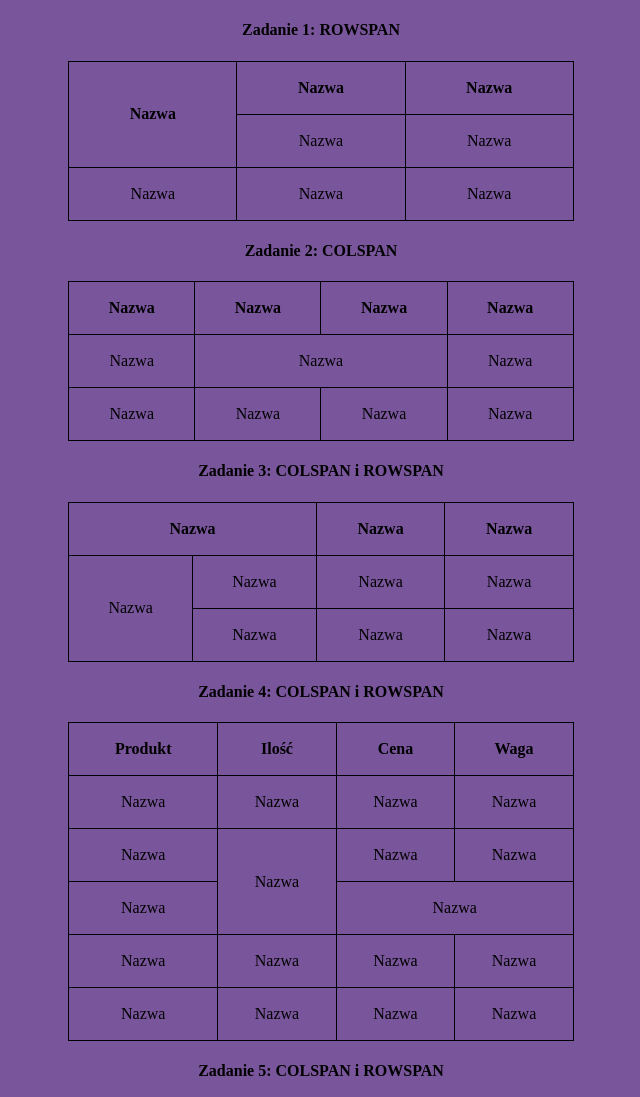
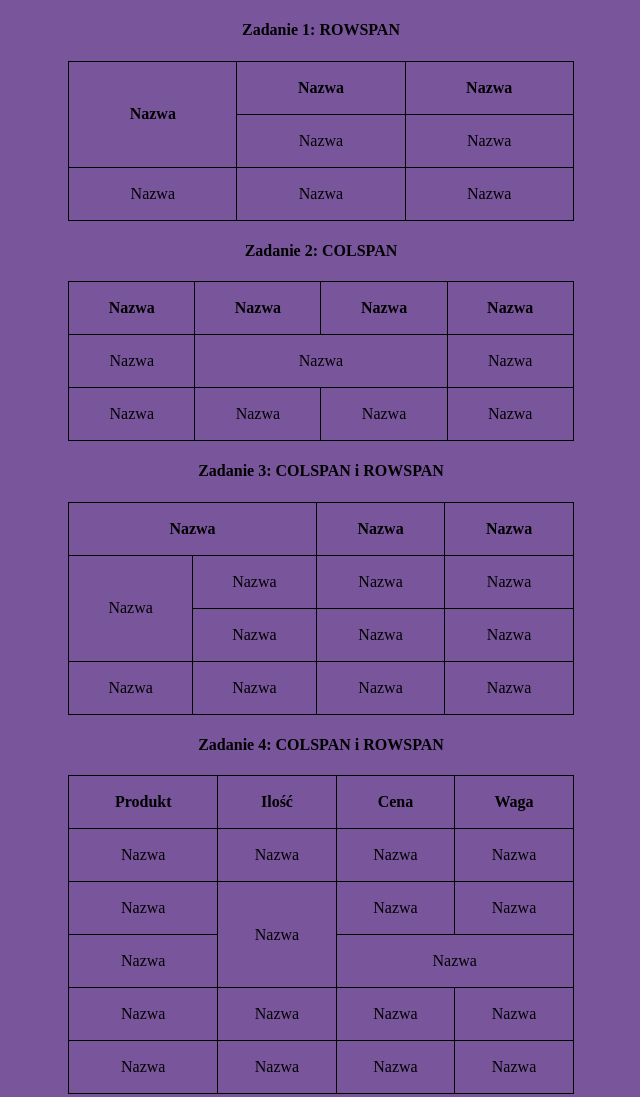
Before and after one commit to Nataka28/tabela-laczenie, a plain HTML site: page index.html in a window 1280 px wide. Shown: the top 1097 px of the page, without its empty margins (319-959 px from the left). Drawn offline with Linux system fonts and the light colour scheme.

Commit message:
Add files via upload

```diff
--- a/index.html
+++ b/index.html
@@ -77,6 +77,13 @@
         <td>Nazwa</td>
         <td>Nazwa</td>
         <td>Nazwa</td>
+    </tr>
+    <tr>
+        <td>Nazwa</td>
+        <td>Nazwa</td>
+        <td>Nazwa</td>
+        <td>Nazwa</td>
+
     </tr>
 </table>
 <h4>Zadanie 4: COLSPAN i ROWSPAN</h4>
```
